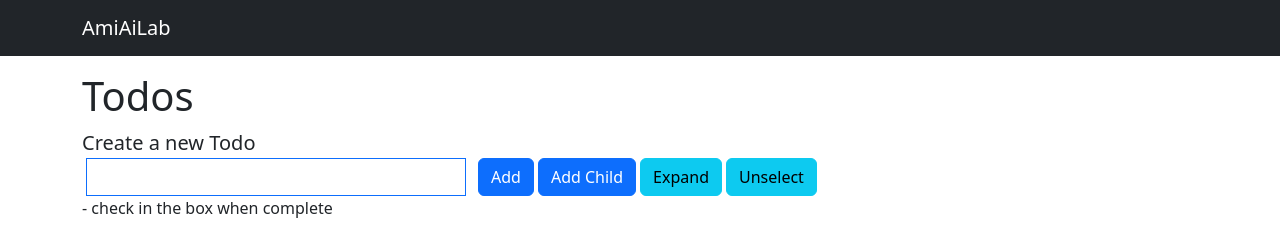
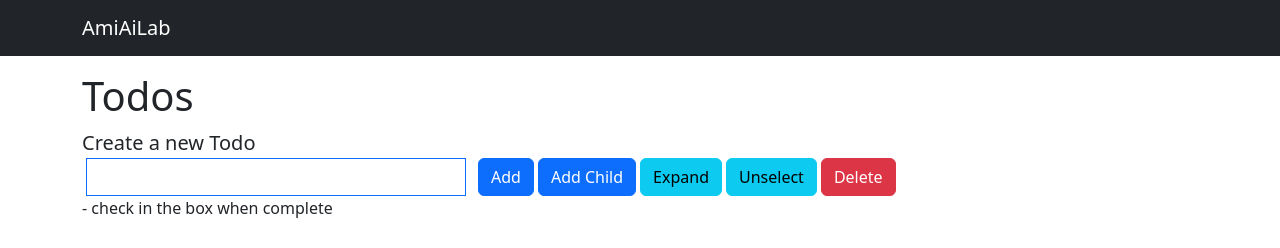
Before and after one commit to joonwkim/todos, a Next.js app: page /todos in a window 1280 px wide. Shown: the top 248 px of the page. Built offline with nearby package versions, Linux system fonts and the light colour scheme; no server answers; the database is empty.

Commit message:
delete updated

```diff
--- a/app/actions/todoAction.ts
+++ b/app/actions/todoAction.ts
@@ -111,6 +111,7 @@ export async function deleteSelectedAction() {
 
     await deleteSelected();
 
+    revalidatePath('/')
     revalidatePath('/todos')
   } catch (e: any) {
 
--- a/app/components/todos/addNewTodo.tsx
+++ b/app/components/todos/addNewTodo.tsx
@@ -3,6 +3,7 @@ import { startTransition, useState } from "react"
 import { createChildTodoAction, createTodoAction, deleteSelectedAction, unselectAllTodoAction, updateTodoExpandAction } from "../../actions/todoAction"
 import { toast } from 'react-toastify';
 import { Todo } from "@prisma/client";
+import { useRouter } from "next/navigation";
 
 type TodoProps = {
   todos: Array<Todo>,
@@ -15,6 +16,7 @@ const AddNewTodo = (props: TodoProps) => {
   const [title, setTitle] = useState('')
   const [isValid, SetValid] = useState(false)
   const [isExpanded, setExpand] = useState(false)
+  const router = useRouter()
 
   const toastSuccess = (msg: string) => {
     toast.success(msg, {
@@ -121,8 +123,8 @@ const AddNewTodo = (props: TodoProps) => {
       const result = confirm('선택된 항목을 삭제합니다.')
       if (result) {
         startTransition(() => { deleteSelectedAction()})
-        setExpand(false);
-        handleExpandAll()
+
+        router.push('/todos/?orderBy=asc&&propertyName=title');
       }
     }
   }
@@ -146,7 +148,7 @@ const AddNewTodo = (props: TodoProps) => {
           <button type='button' className='btn btn-primary ms-1' onClick={handleAddChild}>Add Child</button>
           <button type='button' className='btn btn-info ms-1' onClick={handleExpandAll}>{isExpanded ? (<span>Collaps</span>) : (<span>Expand</span>)}</button>
           <button type='button' className='btn btn-info ms-1' onClick={handleUnselectAll}>Unselect</button>
-          {/* <button type='button' className='btn btn-danger ms-1' onClick={handleDeleteSelected}>Delete</button> */}
+          <button type='button' className='btn btn-danger ms-1' onClick={handleDeleteSelected}>Delete</button>
         </div>
       </div>
 
--- a/app/page.tsx
+++ b/app/page.tsx
@@ -1,9 +1,9 @@
 import { Todo } from '@prisma/client'
 import Link from 'next/link'
+import { redirect } from 'next/navigation'
 
 export default async function Home() {
-
-
+  redirect('/todos')
   return (
     <section className='py-20'>
      <Link href="/todos" >Todos</Link>
```
